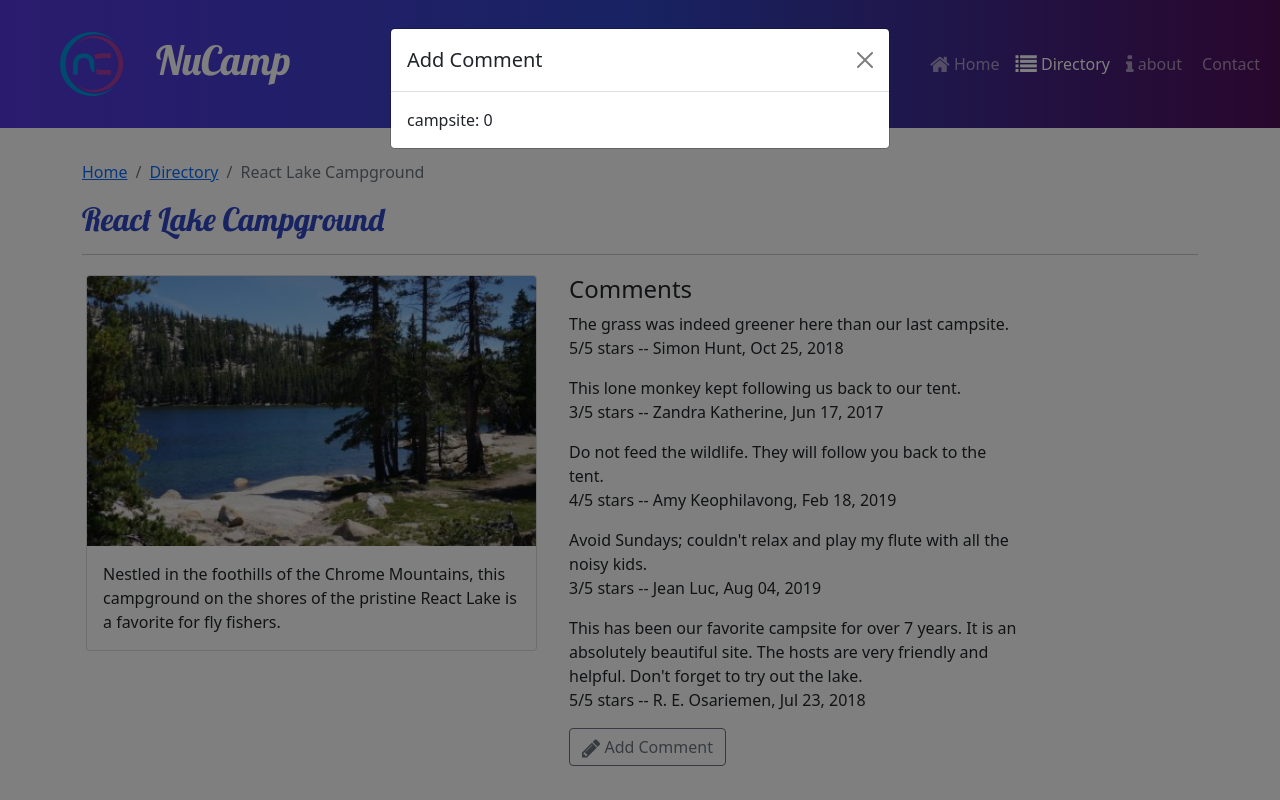
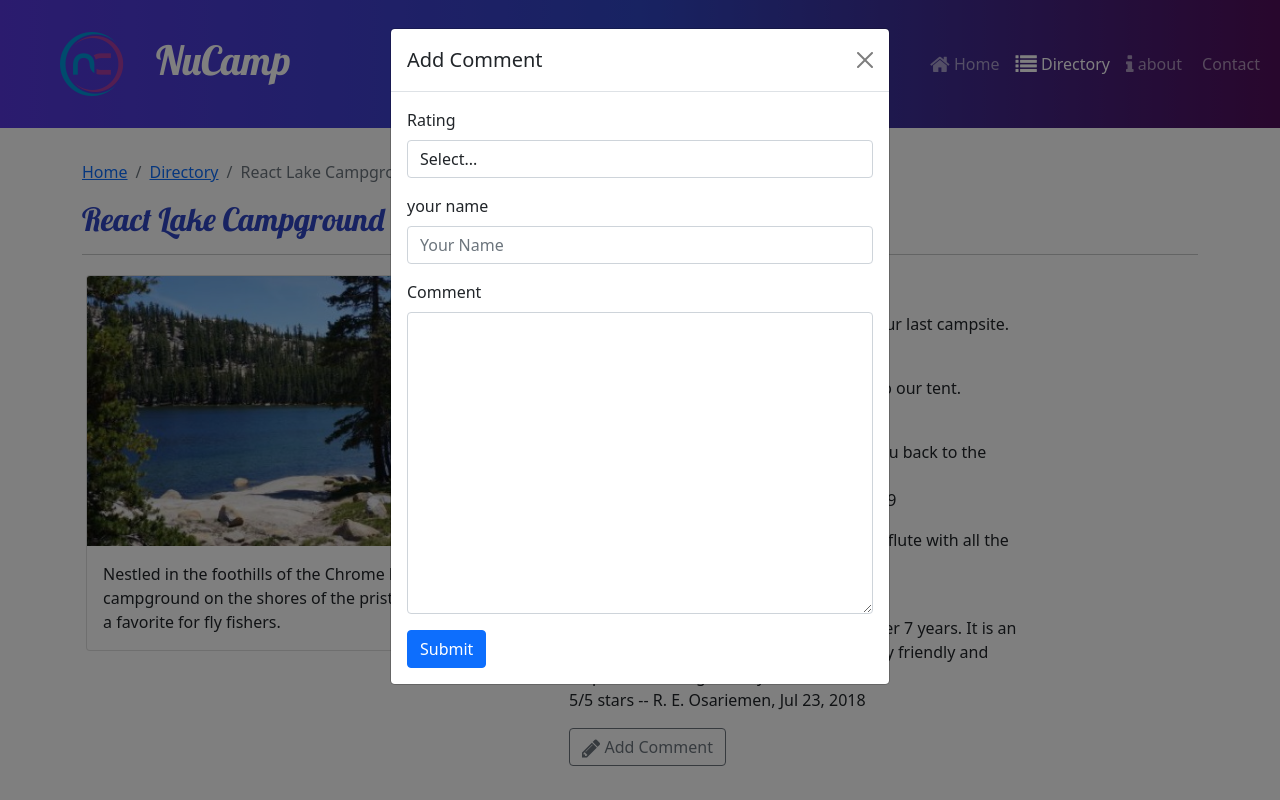
Before and after one commit to Riccardocode/nucampsiteReact, a React (Create React App) app in the folder nucampsite/: page /directory/0 in a window 1280 px wide. Both pictures are taken after a click on the button "Add Comment". Shown: the top 800 px of the page. Built offline with nearby package versions, Linux system fonts and the light colour scheme.

Commit message:
finish W3 task 2

```diff
--- a/nucampsite/src/features/comments/CommentForm.js
+++ b/nucampsite/src/features/comments/CommentForm.js
@@ -7,6 +7,17 @@
 const CommentForm = ({campsiteId}) =>{
 
     const [modalOpen,setModalOpen] = useState(false);
+    const handleSubmit = (values) => {
+        const comment =
+            {
+                campsiteId: parseInt(campsiteId),
+                rating: values.rating,
+                author: values.author,
+                text: values.commentText
+            };
+            console.log(comment);
+            setModalOpen(false);
+        }
 
     return (
         <>
@@ -17,7 +28,59 @@
                 <ModalHeader toggle={()=>{setModalOpen(false)}}>
                     Add Comment
                 </ModalHeader>
-                <ModalBody>campsite: {campsiteId}</ModalBody>
+                <ModalBody>
+                    <Formik
+                    initialValues={{rating : undefined , author:'', commentText:''}}
+                    onSubmit= {handleSubmit}
+                    >
+                        <Form>
+                            <FormGroup>
+                                <Label htmlFor='rating'>
+                                    Rating
+                                </Label>
+                                <Field
+                                    name='rating'
+                                    as='select'
+                                    className='form-control'
+                                >
+                                    <option>Select...</option>
+                                    <option>1</option>
+                                    <option>2</option>
+                                    <option>3</option>
+                                    <option>4</option>
+                                    <option>5</option>
+                                </Field>
+                            </FormGroup>
+
+                            <FormGroup>
+                                <Label htmlFor="author">
+                                    your name
+                                </Label>
+                                <Field
+                                    name='author'
+                                    placeholder='Your Name'
+                                    className='form-control'
+                                />
+                            </FormGroup>
+
+                            <FormGroup>
+                                <Label htmlFor="commentText">
+                                    Comment
+                                </Label>
+                                <Field
+                                    name='commentText'
+                                    as='textarea'
+                                    rows='12'
+                                    className='form-control'
+                                />
+                            </FormGroup>
+                            <Button type='submit' color='primary'>
+                                Submit
+                            </Button>
+                        </Form>
+
+                    </Formik>
+                </ModalBody>
             </Modal>
         </>
     );
```
